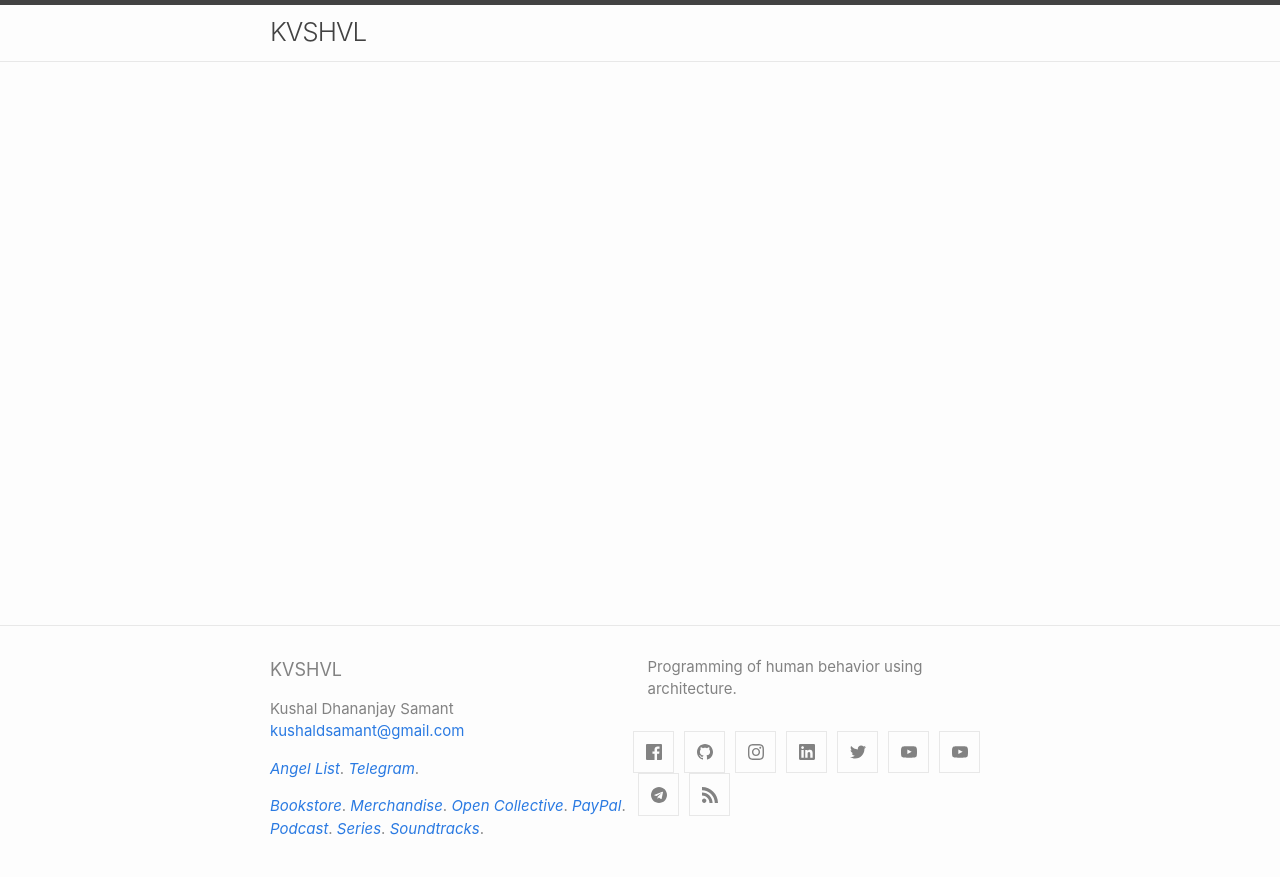
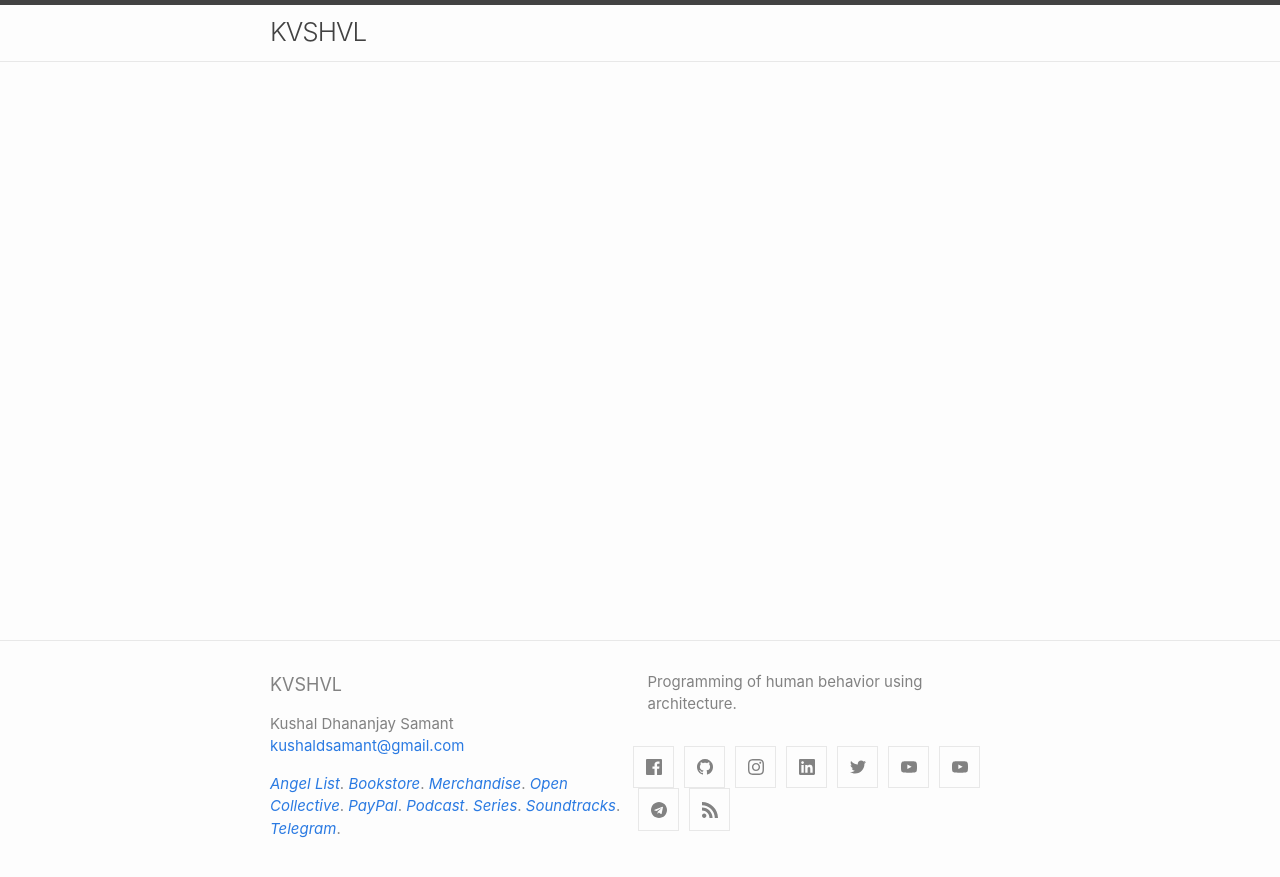
Before and after one commit to kvshvlin/kvshvlin.github.io, a Jekyll site: the page built from index.md, in a window 1280 px wide. Shown: the top 877 px of the page. Built offline with Jekyll 4.4.1, drawn with Linux system fonts in a browser that asks for light colours.

Commit message:
Update footer.html

```diff
--- a/_includes/footer.html
+++ b/_includes/footer.html
@@ -16,8 +16,7 @@
             <li><a class="u-email" href="mailto:{{ site.email }}">{{ site.email }}</a></li>
             {%- endif -%}
         </ul>
-        <p class="has-line-data" data-line-start="0" data-line-end="1"><a href="https://angel.co/kvshvl"><em>Angel List</em></a>. <a href="https://t.me/kvshvl"><em>Telegram</em></a>. </p>
-        <p class="has-line-data" data-line-start="2" data-line-end="3"><a href="https://www.instamojo.com/kvshvl"><em>Bookstore</em></a>. <a href="https://kvshvl.threadless.com"><em>Merchandise</em></a>. <a href="https://opencollective.com/kvshvl"><em>Open Collective</em></a>. <a href="https://www.paypal.com/paypalme2/parceloff"><em>PayPal</em></a>. <a href="https://anchor.fm/kvshvl"><em>Podcast</em></a>. <a href="https://instagram.com/kvshvl/channel"><em>Series</em></a>. <a href="https://soundcloud.com/kvshvl"><em>Soundtracks</em></a>.</p>
+        <p class="has-line-data" data-line-start="0" data-line-end="1"><a href="https://angel.co/kvshvl"><em>Angel List</em></a>. <a href="https://www.instamojo.com/kvshvl"><em>Bookstore</em></a>. <a href="https://kvshvl.threadless.com"><em>Merchandise</em></a>. <a href="https://opencollective.com/kvshvl"><em>Open Collective</em></a>. <a href="https://www.paypal.com/paypalme2/parceloff"><em>PayPal</em></a>. <a href="https://anchor.fm/kvshvl"><em>Podcast</em></a>. <a href="https://instagram.com/kvshvl/channel"><em>Series</em></a>. <a href="https://soundcloud.com/kvshvl"><em>Soundtracks</em></a>. <a href="https://t.me/kvshvl"><em>Telegram</em></a>.</p>
       </div>
 
       <div class="footer-col one-half">
```
